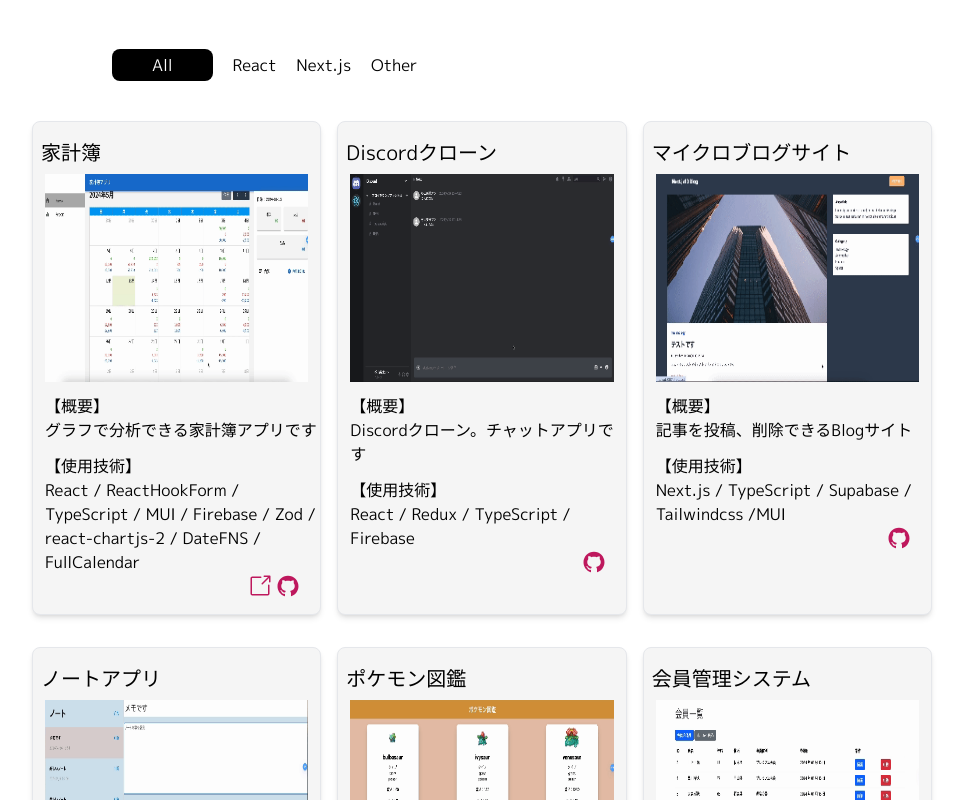
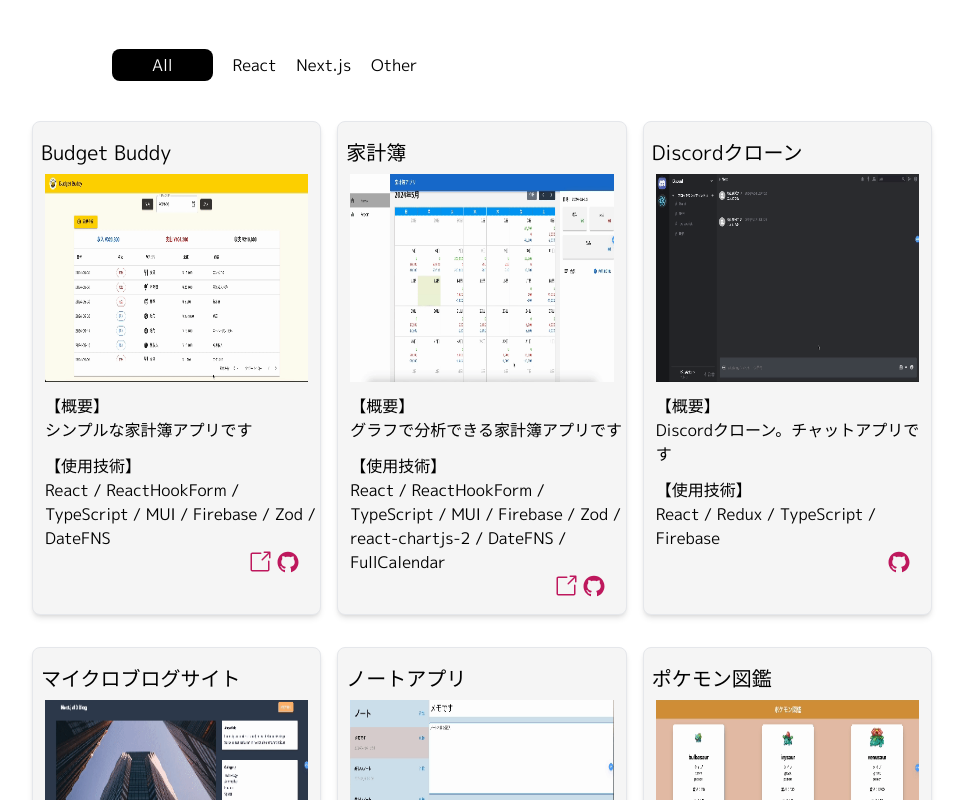
Before and after one commit to smieanne/portfolio-nextjs, a Next.js app: page / in a window 1280 px wide. Shown: the part 2040-2840 px from the top of the page, without its empty margins (308-1271 px from the left). Built offline with nearby package versions, Linux system fonts and the light colour scheme.

Commit message:
BudgetBuddy追加

```diff
--- a/constants/projects.js
+++ b/constants/projects.js
@@ -1,4 +1,18 @@
 export const projects = [
+  {
+    name: "Budget Buddy",
+    overviewtitle: "【概要】",
+    overview: "シンプルな家計簿アプリです",
+    messagetitle: "【使用技術】",
+    message:
+      "React / ReactHookForm / TypeScript / MUI / Firebase / Zod / DateFNS",
+    githubUrl: "https://github.com/smieanne/budget-buddy-app",
+    image: "../../assets/projects/BudgetBuddy.gif",
+    category: ["react"],
+    projectUrl: "https://budget-buddy-app-eta.vercel.app/",
+    deployed: true,
+    deployed2: true,
+  },
   {
     name: "家計簿",
     overviewtitle: "【概要】",
```
Also changed, not shown: public/assets/projects/BudgetBuddy.gif (added).
